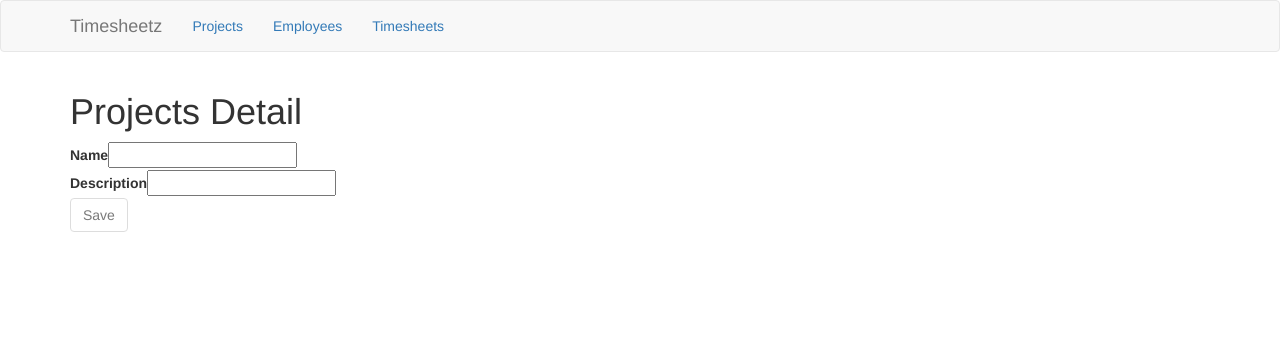
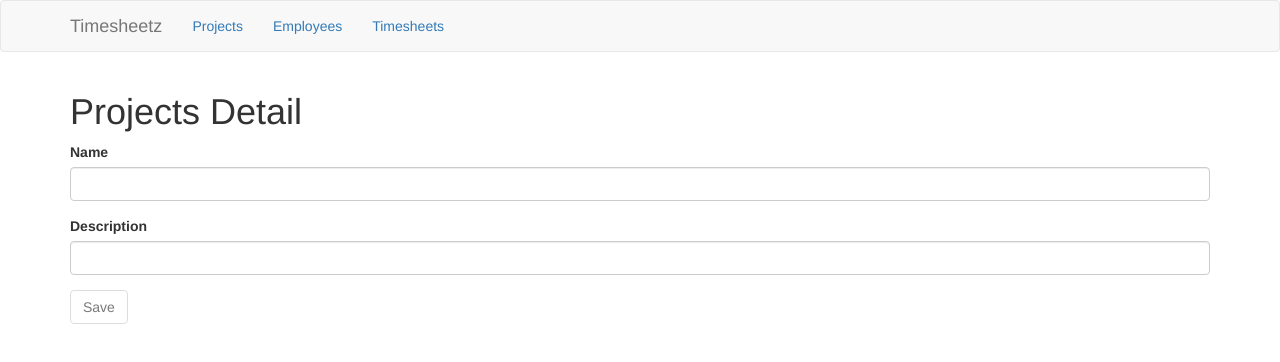
Before and after one commit to improving-minnesota/react-redux-timesheet, a React (Create React App) app: page /projects/detail/1 in a window 1280 px wide. Shown: the top 362 px of the page. Built offline with nearby package versions, Linux system fonts and the light colour scheme; no server answers.

Commit message:
Update labs

```diff
--- a/src/form/FieldWrapper.js
+++ b/src/form/FieldWrapper.js
@@ -1,14 +1,23 @@
 import React from 'react';
 import { Field } from 'formik';
+import { FormControl, FormGroup } from 'react-bootstrap';
+import ControlLabel from 'react-bootstrap/es/ControlLabel';
 
-const FieldWrapper = ({ label, invalid, children, component, ...rest }) => (
+const FieldWrapper = ({ name, label, invalid, children, component, ...rest }) => (
   <div className="field">
-    {label && <label>{label}</label>}
-    <Field {...rest} component={component} style={{ borderColor: invalid ? 'red' : undefined }} className={component === 'select' ? 'ui selection dropdown' : ''}>
-      {children}
-    </Field>
+    {label && <ControlLabel>{label}</ControlLabel>}
+    <Field
+      name={name}
+      render={({ field  }) => (
+        <FormGroup validationState={invalid ? 'error' : null}>
+          <FormControl {...field} componentClass={component} >
+            {children}
+          </FormControl>
+        </FormGroup>
+      )}
+    />
     {invalid && (
-      <p style={{ color: 'red' }}>{invalid}</p>
+      <small style={{ color: 'red' }}>{invalid}</small>
     )}
   </div>
 );
```
